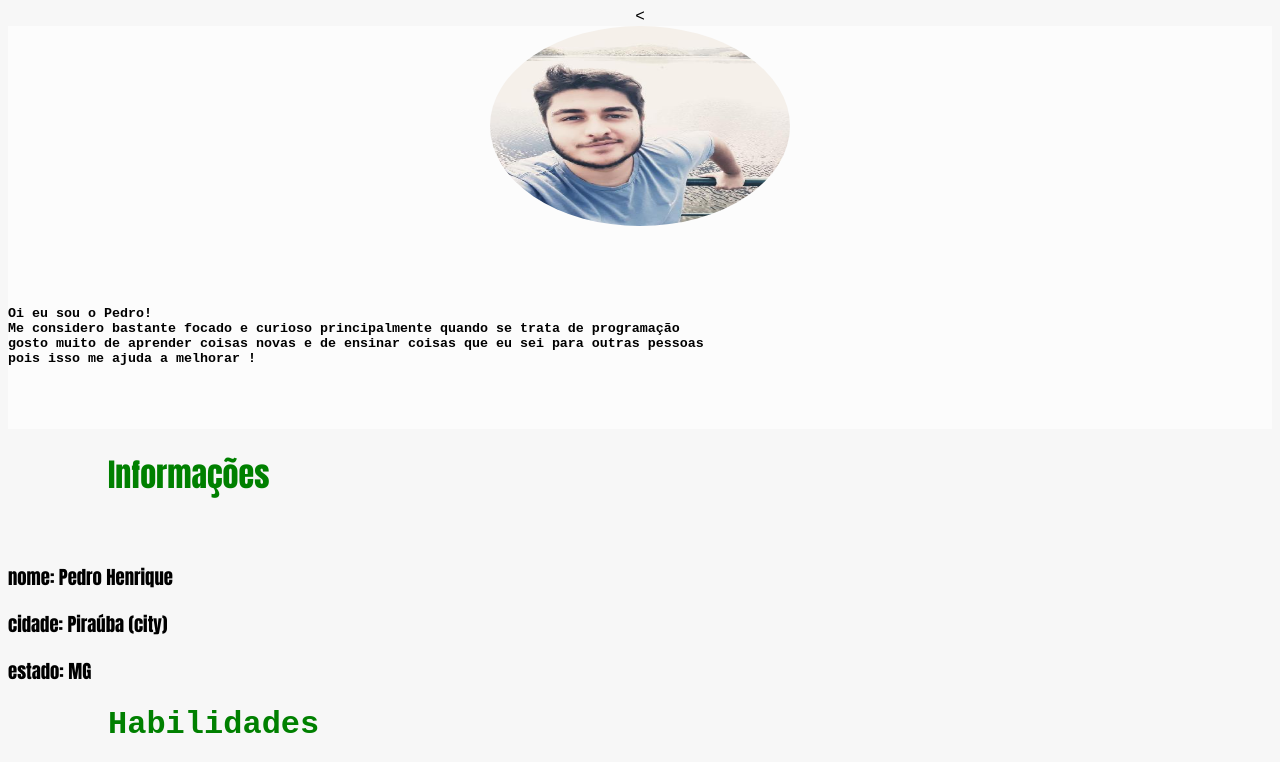
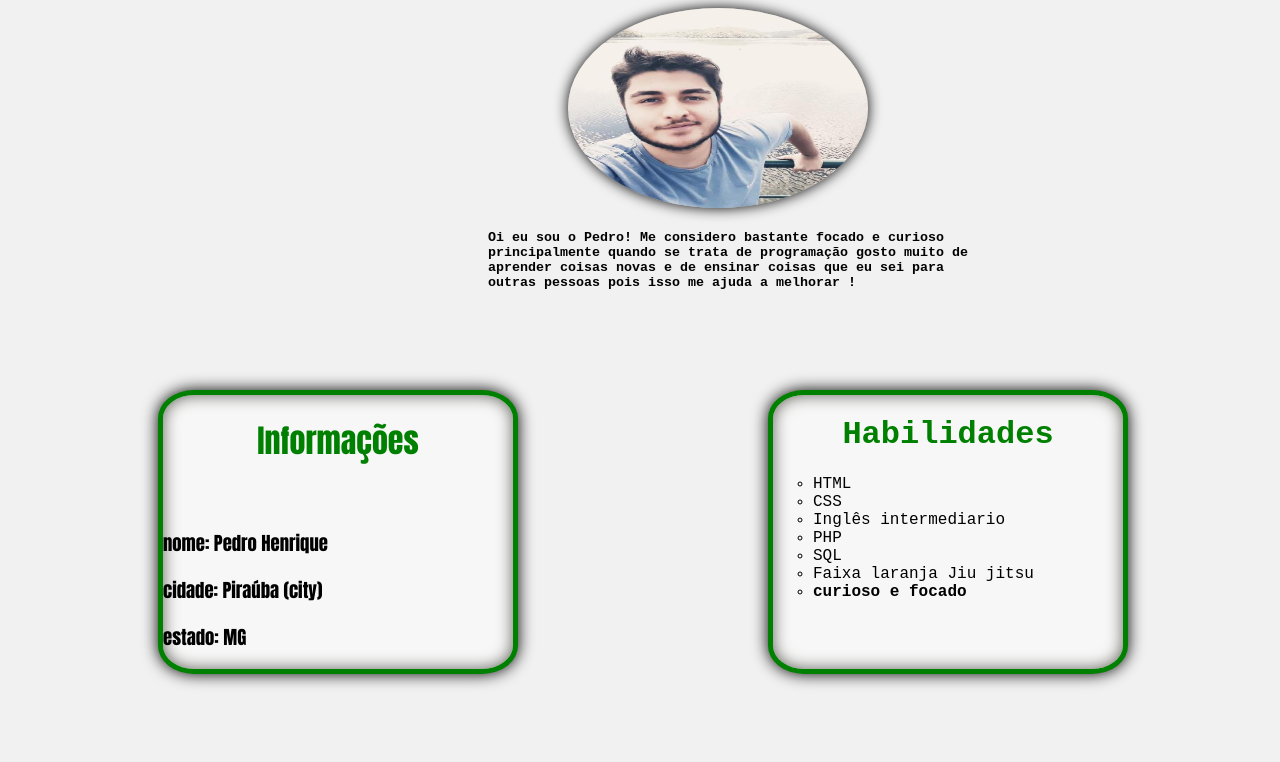
Before and after one commit to iroDevs/web-trybe, a plain HTML site: page index.html in a window 1280 px wide. Shown: the top 762 px of the page. Drawn offline with Linux system fonts and the light colour scheme.

Commit message:
estilo.css

```diff
--- a/estilo.css
+++ b/estilo.css
@@ -1,5 +1,5 @@
 body{
-    background-color: rgb(247, 247, 247);
+    background-color: rgb(241, 241, 241);
     font-style:normal;
     font-family: 'Courier New', Courier, monospace;
 
@@ -9,8 +9,8 @@ img{
     width: 300px;
     height: 200px;
     border-radius: 100%;
-    position: relative;
-
+    margin-left: 70vh;
+    box-shadow: inset 0 0 1em rgb(95, 94, 88), 0 0 1em black;
 
 
 
@@ -20,28 +20,21 @@ img{
 
 
 .des{
-    background-color: rgb(252, 252, 252);
+
     justify-content: center;
-    position: relative;
-    font-size: 10pt;
-
-
-}
-.des:hover{
-
-    border: 0.5px;
-    border-style: solid;
-    border-color: rgba(0, 0, 0, 0.212);
+   font-size: 10pt;
+   position: relative;
 
 }
 
-.des:hover img{
+
+img:hover{
 
     width: 310px;
     height: 210px;
     border-radius: 100%;
     position: relative;
-
+    box-shadow: inset 0 0 1em rgb(25, 209, 49), 0 0 1em rgb(78, 167, 38);
 
 
 
@@ -54,28 +47,12 @@ h4{
 }
 
 header{
-    font-family: Impact, Haettenschweiler, 'Arial Narrow Bold', sans-serif;
+    font-family: Impact, 'Haettenschweiler', 'Arial Narrow Bold', sans-serif;
 
 
 }
 
-header:hover{
 
-    border: 0.5px;
-    border-style: solid;
-    border-color: rgba(0, 0, 0, 0.212);
-
-
-}
-.habilidade:hover{
-    border: 0.5px;
-    border-style: solid;
-    border-color: rgba(0, 0, 0, 0.212);
-
-
-
-
-}
 
 ul{
 
@@ -84,6 +61,75 @@ ul{
 
 
 }
+.info{
+
+
+    width: 350px;
+    margin-left: 150px;
+    border: 5px;
+    border-radius: 10%;
+    border-style: solid;
+    border-color: green;
+    background-color: rgb(247, 247, 247);
+    box-shadow: inset 0 0 1em rgb(95, 94, 88), 0 0 1em black;
+
+
+
+
+}
+
+.info:hover {
+    width: 350px;
+    margin-left: 150px;
+    border: 5px;
+    border-radius: 10%;
+    border-style: solid;
+    border-color: rgb(226, 195, 16);
+    background-color: rgb(247, 247, 247);
+    box-shadow: inset 0 0 1em rgb(155, 132, 0), 0 0 1em black;
+    font-style: oblique;
+    font-weight: 900;
+
+
+}
+
+
+
+.container{
+    display:flex;
+    margin-top: 100px;
+
+}
+
+.habilidade{
+
+    width: 350px;
+    margin-left: 250px;
+    border: 5px;
+    border-radius: 10%;
+    border-style: solid;
+    border-color: green;
+    background-color: rgb(247, 247, 247);
+    box-shadow: inset 0 0 1em rgb(95, 94, 88), 0 0 1em black;
+
+
+}
+
+.habilidade:hover{
+    width: 350px;
+    margin-left: 250px;
+    border: 5px;
+    border-radius: 10%;
+    border-style: solid;
+    border-color: rgb(226, 195, 16);
+    background-color: rgb(247, 247, 247);
+    box-shadow: inset 0 0 1em rgb(155, 132, 0), 0 0 1em black;
+    font-style: oblique;
+    font-weight: 900;
+
+
+}
+
 
 
 
@@ -94,16 +140,15 @@ h1 , h2 {
 
     color: green;
     position: relative;
-    margin-left: 100px;
+
 
 }
 
 
 .links{
 
-    border: 0.5px;
-    border-style: solid;
-    border-color: rgba(0, 0, 0, 0.212);
+
+    margin-top: 100px;
     font-size: 15pt;
 
 
@@ -117,3 +162,22 @@ a:link{
 
 
 }
+
+.link:hover{
+    background-color: yellow;
+
+
+}
+
+#texto{
+    width: 500px;
+    margin-left: 60vh;
+
+
+}
+
+#Titulo_habilidade , #Titulo_info{
+    text-align: center;
+
+
+}
--- a/index.html
+++ b/index.html
@@ -8,25 +8,28 @@
     <link rel="stylesheet" type="text/css" href="estilo.css"/>
 </head>
 <body>
-    <center><
+    <a name=foto> </a>
+
+
 <div class="des">
-        <a name=foto>
+
             <img src="images/foto.jpeg" alt="minha foto"><br>
+    <div id="texto">
+       <p>
 
-                    <pre align="justify">
-        </a>
             <h4>
 Oi eu sou o Pedro!
 Me considero bastante focado e curioso principalmente quando se trata de programação
 gosto muito de aprender coisas novas e de ensinar coisas que eu sei para outras pessoas
 pois isso me ajuda a melhorar !
         </h4>
-                    </pre>
+    </p>
     </div>
-</center>
-<div>
+</div>
+<div class="container">
+    <div class="info">
             <header >
-        <h1>Informações</h1><br>
+                <h1 id="Titulo_info">Informações</h1><br>
                 <h3>nome: Pedro Henrique</h3>
                 <h3>cidade: Piraúba (city)</h3>
                 <h3>estado: MG</h3>
@@ -36,7 +39,7 @@ pois isso me ajuda a melhorar !
     </div>
         <div class="habilidade">
                 <a name="habilidades">
-        <h1>Habilidades</h1>
+                    <h1 id="Titulo_habilidade">Habilidades</h1>
                         <ul>
                             <li>HTML</li>
                             <li>CSS</li>
@@ -46,25 +49,24 @@ pois isso me ajuda a melhorar !
                             <li>Faixa laranja Jiu jitsu</li>
                             <strong><li>curioso e focado</li></strong>
                 </a>
-
                         </ul>
 
 
-
+        </div>
     </div>
     <div class="links">
        <h2>Links internos</h2>
 
         <ul>
-            <li><a href="#foto">Ir_Para_Foto</a></li>
+            <li><a class="link" href="#foto">Ir_Para_Foto</a></li>
 
 
 
 
             <h2>Link externo</h2>
-            <li><a href="https://dnd.wizards.com/">D&D (Dugeons and Dragons)</a><br><br></li>
+            <li><a  class="link" href="https://dnd.wizards.com/">D&D (Dugeons and Dragons)</a><br><br></li>
             <strong>Meu Linked:</strong>
-            <a href="https://www.linkedin.com/in/pedro-henrique-loures-de-oliveira-5a97881b0/">Pedro Henrique</a>
+            <a  class="link" href="https://www.linkedin.com/in/pedro-henrique-loures-de-oliveira-5a97881b0/">Pedro Henrique</a>
         </ul>
     </div>
 
```
Lines whose indentation alone changed are shown as unchanged.
